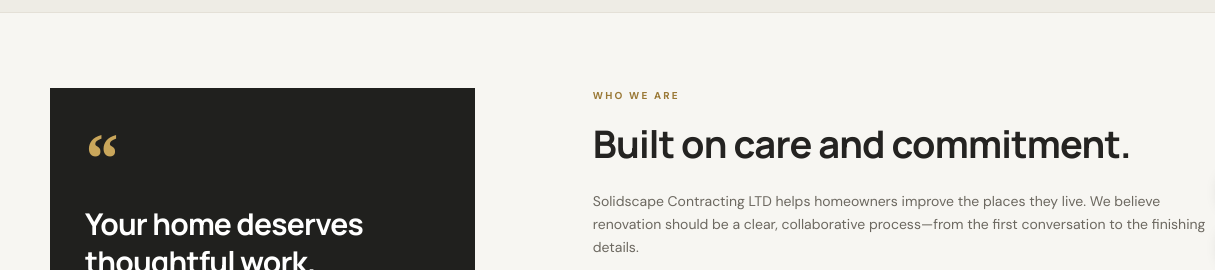
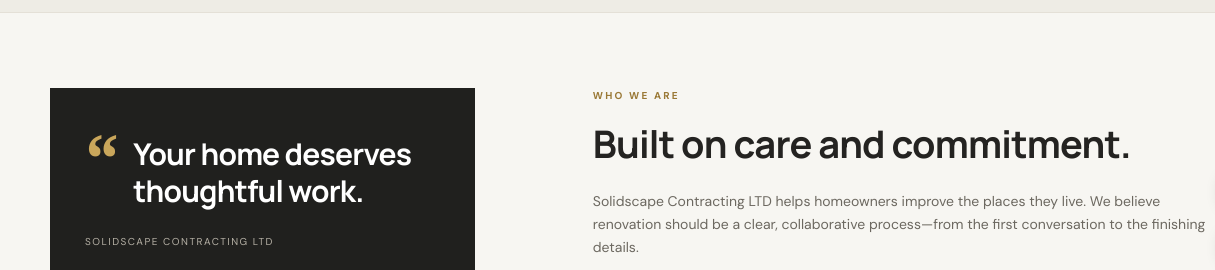
Before and after one commit to AdamAlNajar/Solidscape-Website, a website: page about.html in a window 1280 px wide. Shown: the part 433-703 px from the top of the page, 0-1215 px from the left. Drawn offline with Linux system fonts and the light colour scheme.

Commit message:
Float the About page quote mark beside its heading
Use float: left on .quote-mark and clear: both on the company name below it.

Co-Authored-By: Claude Opus 5.5 <noreply@anthropic.com>

```diff
--- a/styles.css
+++ b/styles.css
@@ -463,7 +463,10 @@ h2 {
   min-height: 280px;
 }
 
+/* float: the big quote mark sits on the left and the heading wraps beside it */
 .quote-mark {
+  float: left;
+  margin-right: 14px;
   font: 700 70px/1 Georgia;
   color: var(--gold);
 }
@@ -474,6 +477,7 @@ h2 {
 }
 
 .about-statement .muted {
+  clear: both; /* start below the floated quote mark, not beside it */
   font-size: 10px;
   letter-spacing: 1.5px;
   color: #b5b0a5;
```
